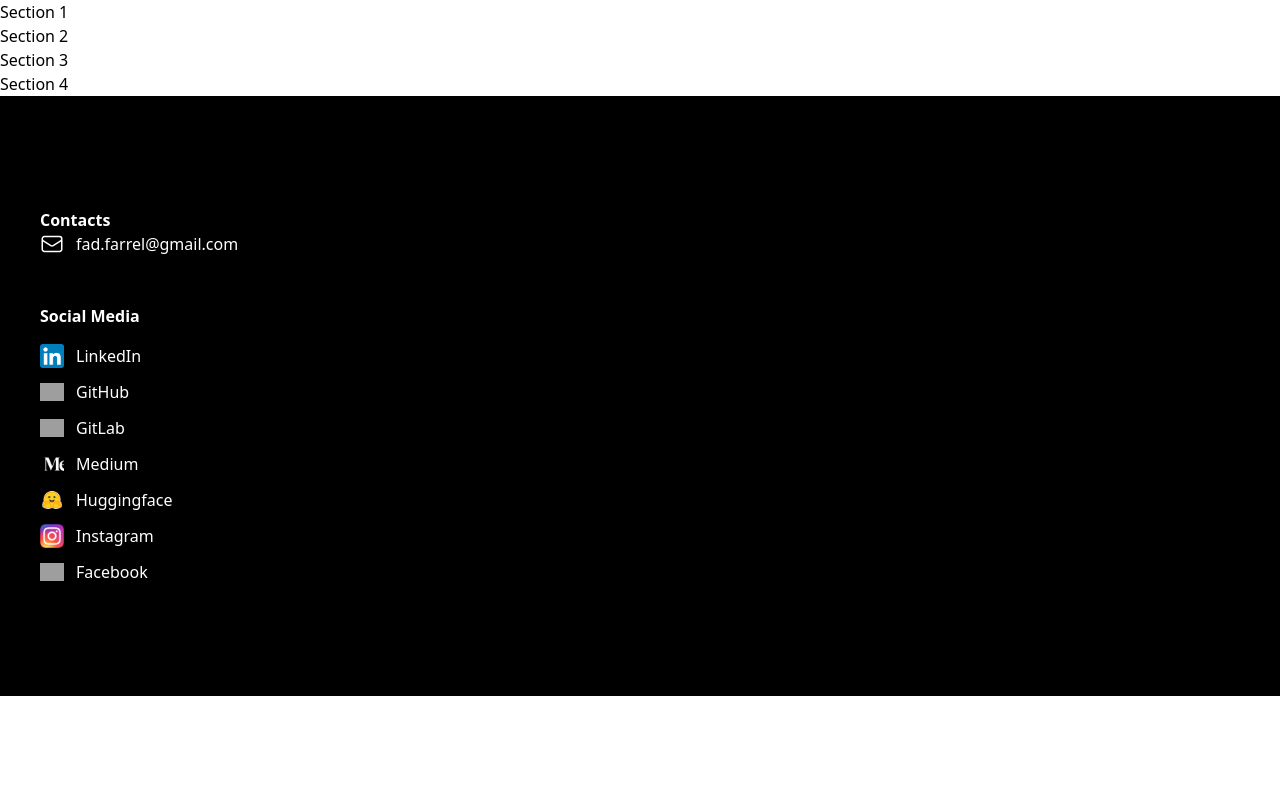
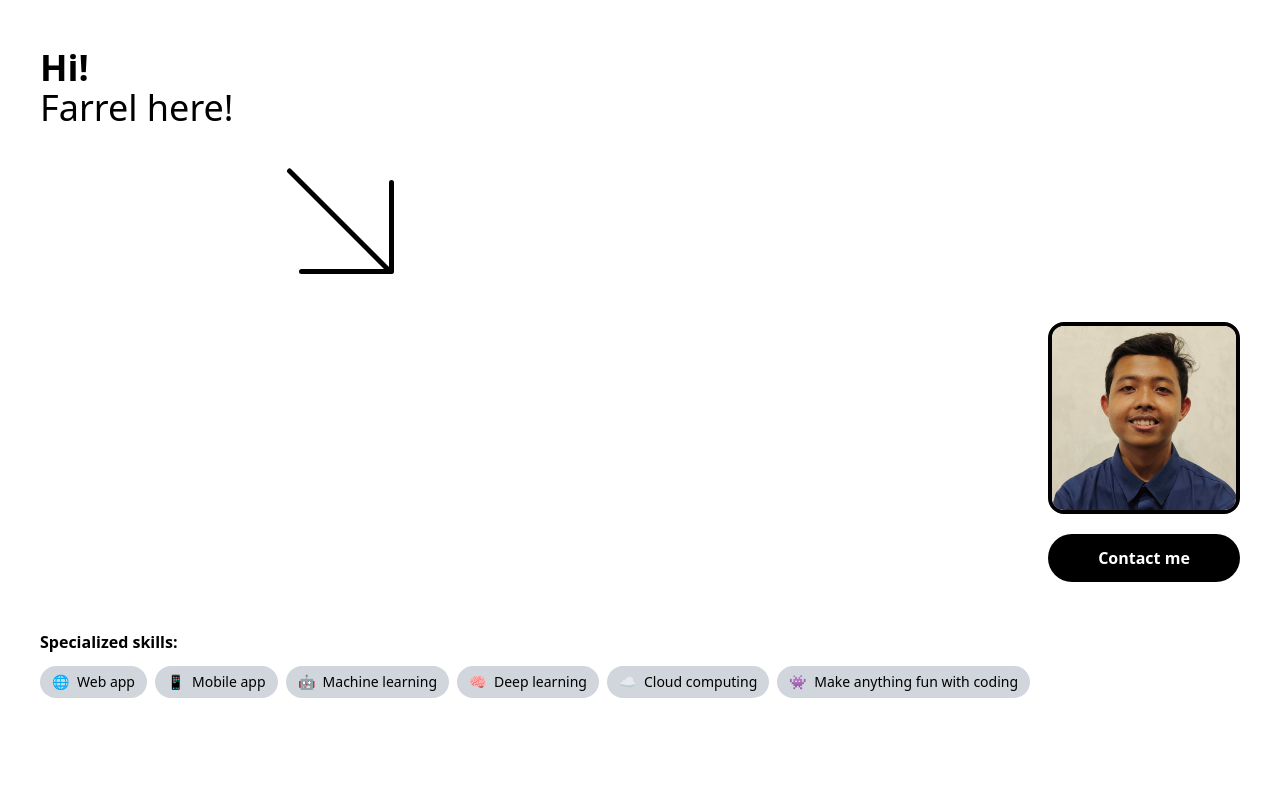
Before and after one commit to FarrelAD/farrelad.github.io, a Nuxt app: page / in a window 1280 px wide. Shown: the top 800 px of the page. Built offline with nearby package versions, Linux system fonts and the light colour scheme; grey boxes are pictures that could not be loaded.

Commit message:
feat: add hero section

```diff
--- a/app/app.vue
+++ b/app/app.vue
@@ -1,6 +1,6 @@
 <template>
   <div>
-    <section>Section 1</section>
+    <hero-section />
     <section>Section 2</section>
     <section>Section 3</section>
     <section>Section 4</section>
--- /dev/null
+++ b/app/components/BadgeSkill.vue
@@ -0,0 +1,20 @@
+<script setup>
+defineProps({
+    icon: {
+        type: String,
+        default: '💎'
+    },
+    badgeName: {
+        type: String,
+        default: 'Badge'
+    }
+});
+
+</script>
+
+<template>
+    <div class="flex gap-2 rounded-2xl bg-gray-300 px-3 py-1.5 w-fit text-sm">
+        <span>{{ icon }}</span>
+        <span>{{ badgeName }}</span>
+    </div>
+</template>
--- /dev/null
+++ b/app/components/ButtonPill.vue
@@ -0,0 +1,71 @@
+<script setup>
+const props = defineProps({
+    text: {
+        type: String,
+        default: 'Button'
+    },
+    bgColor: {
+        type: String,
+        default: 'bg-black'
+    },
+    textColor: {
+        type: String,
+        default: 'text-white'
+    },
+    hoverBgColor: {
+        type: String,
+        default: 'hover:bg-gray-800'
+    },
+    size: {
+        type: String,
+        default: 'md',
+        validator: (value) => ['sm', 'md', 'lg', 'xl'].includes(value)
+    },
+    disabled: {
+        type: Boolean,
+        default: false
+    }
+});
+
+// Define emits for click events
+const emit = defineEmits(['click']);
+
+// Computed classes for different sizes
+const sizeClasses = computed(() => {
+    const sizes = {
+        sm: 'px-4 py-2 text-sm',
+        md: 'px-6 py-3 text-base',
+        lg: 'px-8 py-4 text-lg',
+        xl: 'px-10 py-5 text-xl'
+    };
+    return sizes[props.size];
+});
+
+// Handle click event
+const handleClick = (event) => {
+    if (!props.disabled) {
+        emit('click', event);
+    }
+};
+</script>
+
+<template>
+    <button
+        :class="[
+            'w-full rounded-full font-bold transition-all duration-200 ease-in-out',
+            'focus:outline-none focus:ring-2 focus:ring-offset-2 focus:ring-blue-500',
+            props.bgColor,
+            props.textColor,
+            props.hoverBgColor,
+            sizeClasses,
+            {
+                'opacity-50 cursor-not-allowed': props.disabled,
+                'transform hover:scale-105 active:scale-95': !props.disabled
+            }
+        ]"
+        :disabled="props.disabled"
+        @click="handleClick"
+    >
+        {{ text }}
+    </button>
+</template>
--- /dev/null
+++ b/app/components/HeroSection.vue
@@ -0,0 +1,81 @@
+<script setup>
+const contactHandler = () => {
+    console.log('Contact me clicked!');
+};
+
+const skills = [
+    {
+        icon: '🌐',
+        badgeName: 'Web app'
+    },
+    {
+        icon: '📱',
+        badgeName: 'Mobile app'
+    },
+    {
+        icon: '🤖',
+        badgeName: 'Machine learning'
+    },
+    {
+        icon: '🧠',
+        badgeName: 'Deep learning'
+    },
+    {
+        icon: '☁️',
+        badgeName: 'Cloud computing'
+    },
+    {
+        icon: '👾',
+        badgeName: 'Make anything fun with coding'
+    },
+];
+</script>
+
+
+<template>
+    <section class="h-screen px-10 py-12 flex flex-col gap-12">
+        <div class="flex flex-col gap-10">
+            <div>
+                <h1 class="font-bold text-4xl">Hi!</h1>
+                <h1 class="font-medium text-4xl">Farrel here!</h1>
+            </div>
+            <div class="flex justify-center w-1/2">
+                <svg xmlns="http://www.w3.org/2000/svg" width="108" height="106" viewBox="0 0 108 106" fill="none">
+                    <line
+x1="3.53553" y1="3" x2="103" y2="102.464" stroke="black" stroke-width="5"
+                        stroke-linecap="round" />
+                    <line
+x1="105.5" y1="14.5" x2="105.5" y2="103.5" stroke="black" stroke-width="5"
+                        stroke-linecap="round" />
+                    <line
+x1="15.5" y1="103.5" x2="104.5" y2="103.5" stroke="black" stroke-width="5"
+                        stroke-linecap="round" />
+                </svg>
+            </div>
+        </div>
+
+        <div class="flex justify-end">
+            <div class="flex flex-col items-end gap-4">
+                <div class="rounded-3xl w-1/2 max-w-sm flex flex-col gap-5">
+                    <div class="bg-gray-400 border-4 border-black rounded-2xl overflow-hidden aspect-square w-full">
+                        <img
+                            src="/people/farrelad-head.jpg"
+                            alt="Profile photo - Open to work"
+                            class="w-full h-full object-cover"
+                            loading="lazy"
+                        >
+                    </div>
+
+                    <ButtonPill text="Contact me" @click="contactHandler" />
+                </div>
+            </div>
+        </div>
+
+        <div class="flex flex-col gap-3">
+            <h2 class="font-semibold">Specialized skills:</h2>
+            <div class="flex flex-wrap gap-2">
+                <BadgeSkill v-for="skill in skills" :key="skill" :icon="skill.icon" :badge-name="skill.badgeName" />
+            </div>
+        </div>
+    </section>
+</template>
```
Also changed, not shown: public/people/farrelad-head.jpg (added).
